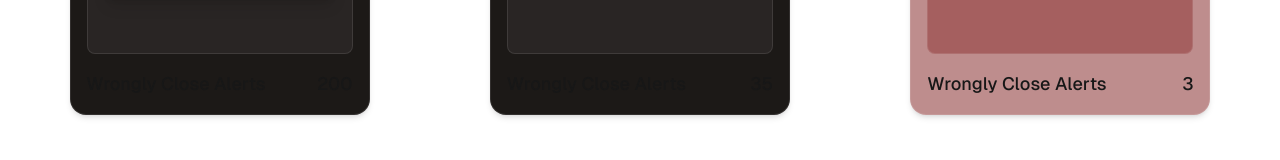
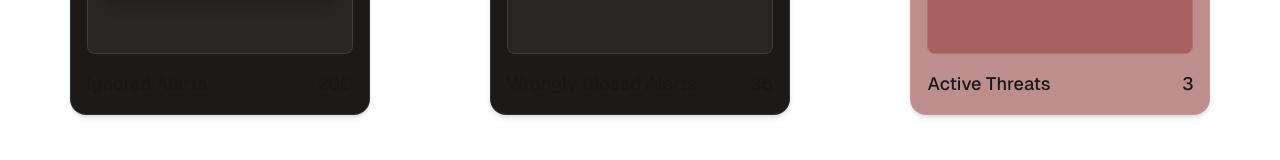
Before and after one commit to Bitnagar/simbian-assignment, a Next.js app: page / in a window 1280 px wide. Shown: the part 527-687 px from the top of the page. Built offline with nearby package versions, Linux system fonts and the light colour scheme.

Commit message:
fix: fix card headings

```diff
--- a/app/components/cards/ActiveThreats.tsx
+++ b/app/components/cards/ActiveThreats.tsx
@@ -106,7 +106,10 @@ export function ActiveThreats() {
                     />
                     <SimbianLogo />
                 </div>
-                <CardHeading displayCount={displayCount} />
+                <CardHeading
+                    displayCount={displayCount}
+                    heading="Active Threats"
+                />
             </motion.div>
         </AnimatePresence>
     );
--- a/app/components/cards/IgnoredAlerts.tsx
+++ b/app/components/cards/IgnoredAlerts.tsx
@@ -67,7 +67,10 @@ export function IgnoredThreats() {
                     <MockAlert id="alert-5" />
                     <SimbianLogo />
                 </div>
-                <CardHeading displayCount={displayCount} />
+                <CardHeading
+                    displayCount={displayCount}
+                    heading="Ignored Alerts"
+                />
             </div>
         </AnimatePresence>
     );
--- a/app/components/cards/WronglyClosedAlerts.tsx
+++ b/app/components/cards/WronglyClosedAlerts.tsx
@@ -63,7 +63,10 @@ export function WronglyClosedAlerts() {
                     <MockAlert id="alert-4" />
                     <SimbianLogo />
                 </div>
-                <CardHeading displayCount={displayCount} />
+                <CardHeading
+                    displayCount={displayCount}
+                    heading="Wrongly Closed Alerts"
+                />
             </div>
         </AnimatePresence>
     );
--- a/app/components/common/CardHeading.tsx
+++ b/app/components/common/CardHeading.tsx
@@ -4,8 +4,10 @@ import { useContext } from "react";
 
 export default function CardHeading({
     displayCount,
+    heading,
 }: {
     displayCount: number;
+    heading: string;
 }) {
     const { withSimbian } = useContext(AnimationStateContext);
 
@@ -16,7 +18,7 @@ export default function CardHeading({
                     "text-green-500": withSimbian,
                 })}
             >
-                Wrongly Close Alerts
+                {heading}
             </h1>
             <h1
                 className={cn("", {
```
